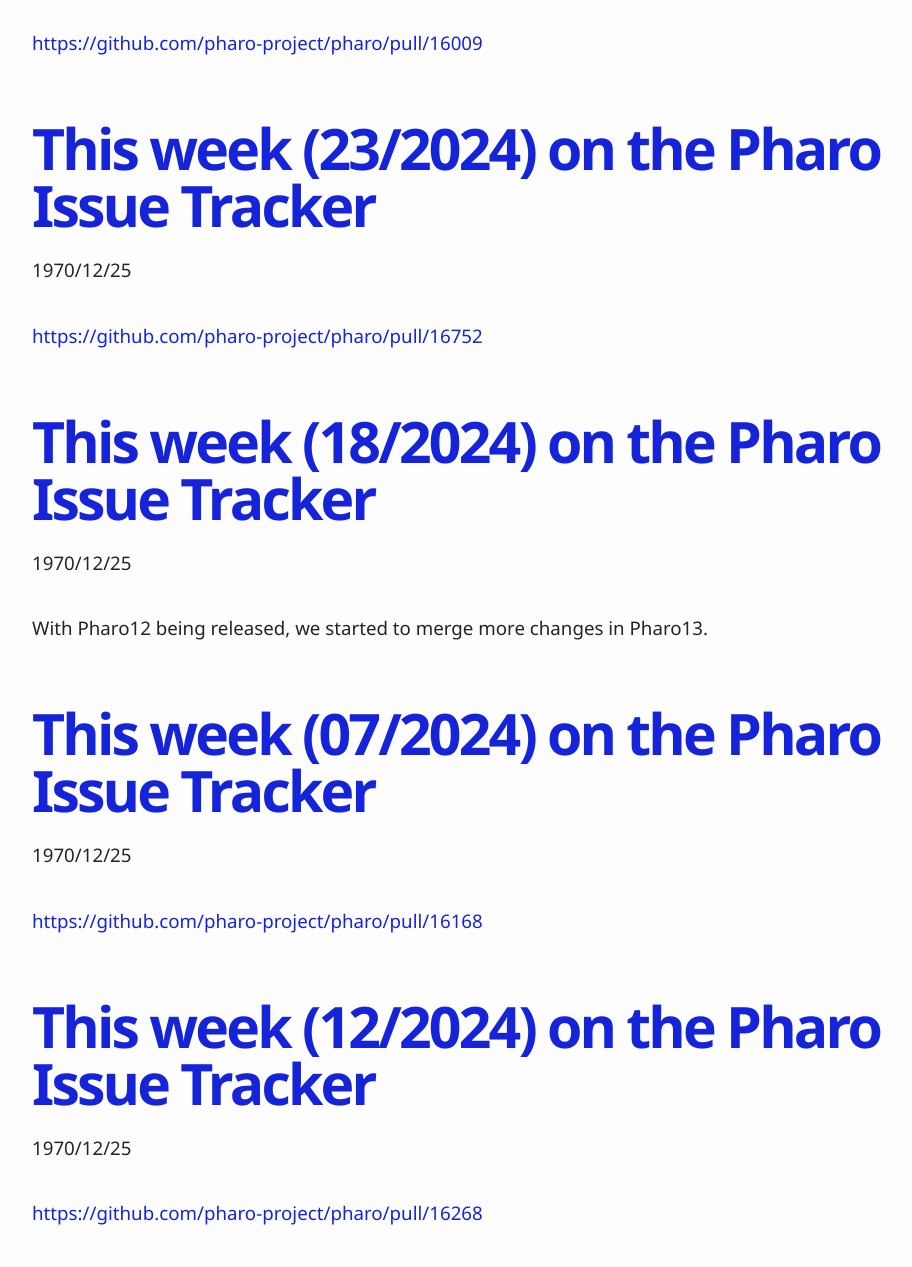
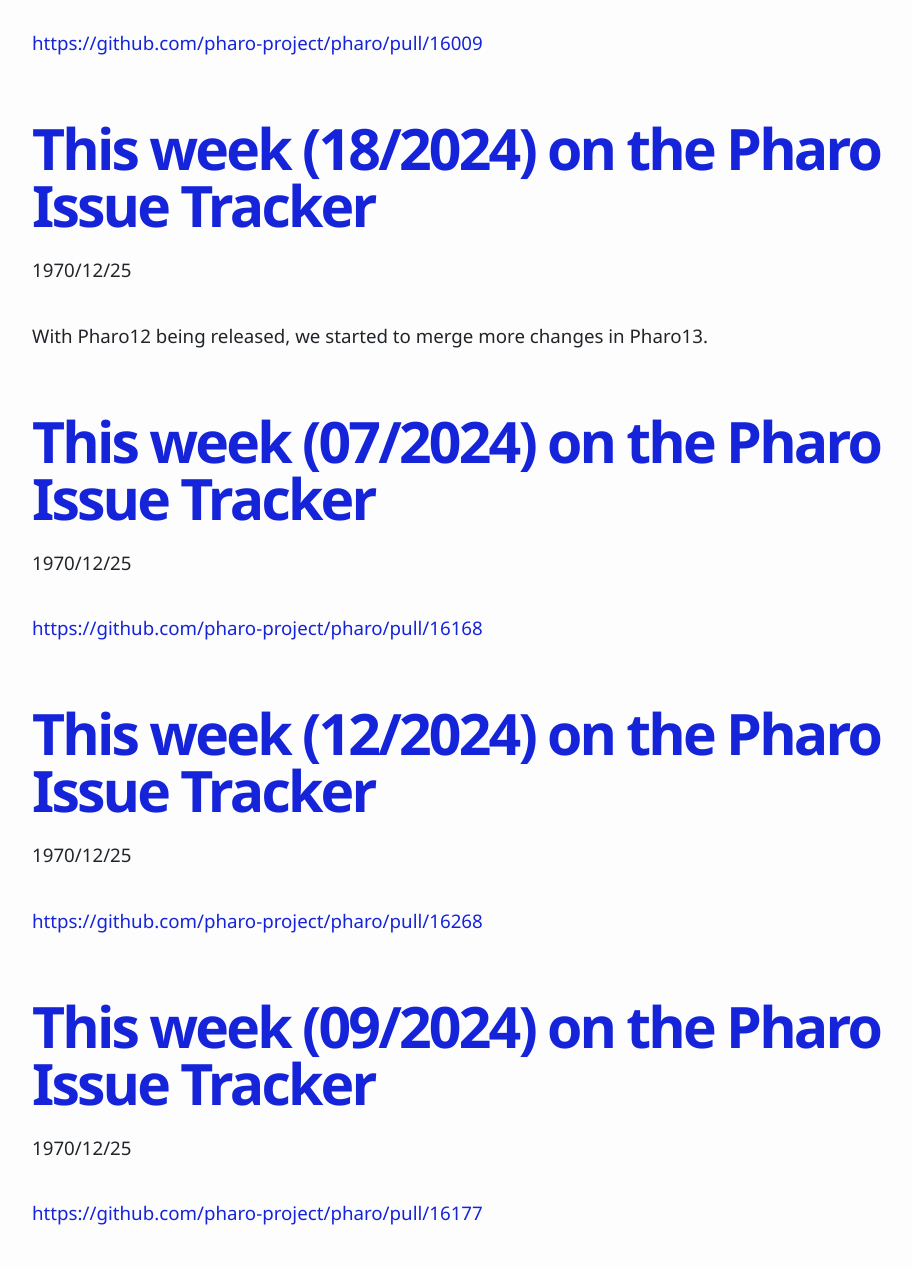
Before and after one commit to pharo-project/pharo-weekly, a plain HTML site: page _monthBlog/December_1970.html in a window 1280 px wide. Shown: the part 1692-2959 px from the top of the page, without its empty margins (118-1030 px from the left). Drawn offline with Linux system fonts and the light colour scheme.

Commit message:
Deploying to gh-pages from @ pharo-project/pharo-weekly@eda70095b31bce71668a5dd73d0e9ffb1dd4e720 🚀

```diff
--- a/_monthBlog/December_1970.html
+++ b/_monthBlog/December_1970.html
@@ -17,9 +17,6 @@
 <h1><a target="_blank" href="/2024/05.html">This week (05/2024) on the Pharo Issue Tracker</a></h1>
 <p>1970/12/25</p>
 <p><a target="_blank" href="https://github.com/pharo-project/pharo/pull/16009"><a target="_blank" href="https://github.com/pharo-project/pharo/pull/16009">https://github.com/pharo-project/pharo/pull/16009</a></a></p>
-<h1><a target="_blank" href="/2024/23.html">This week (23/2024) on the Pharo Issue Tracker</a></h1>
-<p>1970/12/25</p>
-<p><a target="_blank" href="https://github.com/pharo-project/pharo/pull/16752"><a target="_blank" href="https://github.com/pharo-project/pharo/pull/16752">https://github.com/pharo-project/pharo/pull/16752</a></a></p>
 <h1><a target="_blank" href="/2024/18.html">This week (18/2024) on the Pharo Issue Tracker</a></h1>
 <p>1970/12/25</p>
 <p>With Pharo12 being released, we started to merge more changes in Pharo13.</p>
@@ -29,6 +26,9 @@
 <h1><a target="_blank" href="/2024/12.html">This week (12/2024) on the Pharo Issue Tracker</a></h1>
 <p>1970/12/25</p>
 <p><a target="_blank" href="https://github.com/pharo-project/pharo/pull/16268"><a target="_blank" href="https://github.com/pharo-project/pharo/pull/16268">https://github.com/pharo-project/pharo/pull/16268</a></a></p>
+<h1><a target="_blank" href="/2024/09.html">This week (09/2024) on the Pharo Issue Tracker</a></h1>
+<p>1970/12/25</p>
+<p><a target="_blank" href="https://github.com/pharo-project/pharo/pull/16177"><a target="_blank" href="https://github.com/pharo-project/pharo/pull/16177">https://github.com/pharo-project/pharo/pull/16177</a></a></p>
 <h3>Archives</h3>
 <ul>
 <li><a target="_blank" href="/_monthBlog/December_1970.html">December 1970</a></li>
```
Also changed, not shown: index.html (+3 -3 lines), 2024-05-21-Week22.html (renamed from 2024/22.html), 2024-06-07-Week23.html (renamed from 2024/23.html).
